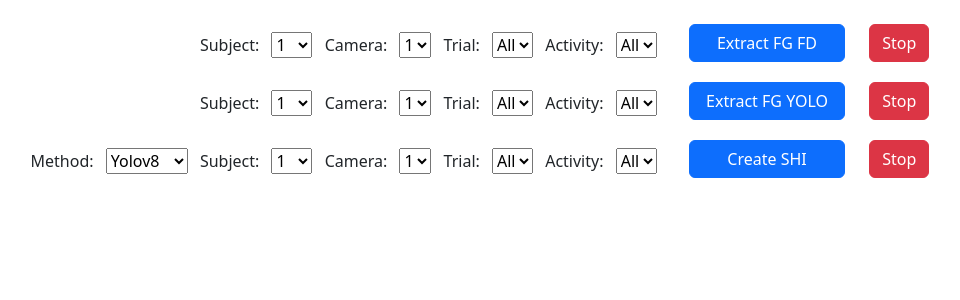
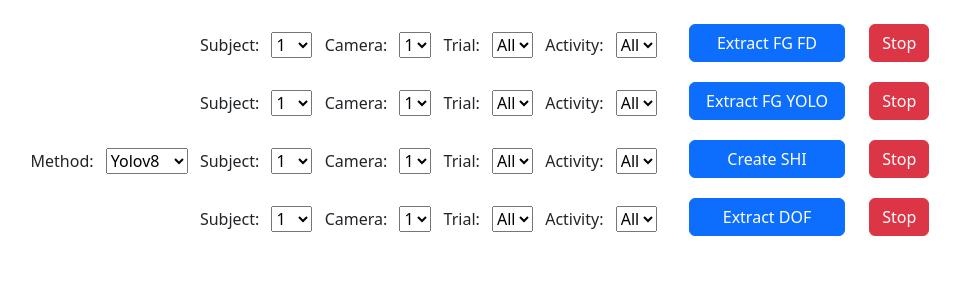
Before and after one commit to Towtex/fall-detection, a Flask app: page /feature-extraction in a window 1280 px wide. Shown: the part 56-356 px from the top of the page, without its empty margins (144-1104 px from the left). Run offline with Flask 3, Linux system fonts and the light colour scheme; some libraries are stand-ins or nearby versions.

Commit message:
feat: [done] extract DOF

```diff
--- a/app/app.py
+++ b/app/app.py
@@ -9,6 +9,7 @@ from utils.create_background import create_background_image
 from utils.extract_fg_fd import extract_fg
 from utils.extract_fg_yolo import extract_fg_yolo
 from utils.create_SHI import create_shi
+from utils.extract_DOF import extract_color_dof
 
 
 app = Flask(__name__, static_folder='static', template_folder='templates')
@@ -262,6 +263,53 @@ def stop_create_shi():
     abort_signal.set()
     return jsonify({'message': 'SHI creation has been stopped.'}), 200
 
+@app.route('/api/extract_dof', methods=['POST'])
+def extract_dof_api():
+    global abort_signal
+    abort_signal.clear()
+    data = request.get_json()
+    subject = data.get('subject')
+    camera = data.get('camera')
+    trial = data.get('trial')
+    activity = data.get('activity')
+    dataset_path = os.path.abspath(
+        os.path.join(
+            os.path.dirname(__file__),
+            '..',
+            'UP_Fall_Dataset'
+        )
+    )
+
+    def generate():
+        if trial == 'all':
+            for tr in range(1, 4):
+                if activity == 'all':
+                    for act in range(1, 12):
+                        if abort_signal.is_set():
+                            break
+                        extract_color_dof(dataset_path, subject, camera, tr, act)
+                        yield f'data: Processing subject {subject}, camera {camera}, trial {tr}, activity {act}\n\n'
+                else:
+                    extract_color_dof(dataset_path, subject, camera, tr, int(activity))
+                    yield f'data: Processing subject {subject}, camera {camera}, trial {tr}, activity {activity}\n\n'
+        else:
+            if activity == 'all':
+                for act in range(1, 12):
+                    if abort_signal.is_set():
+                        break
+                    extract_color_dof(dataset_path, subject, camera, int(trial), act)
+                    yield f'data: Processing subject {subject}, camera {camera}, trial {trial}, activity {act}\n\n'
+            else:
+                extract_color_dof(dataset_path, subject, camera, int(trial), int(activity))
+                yield f'data: Processing subject {subject}, camera {camera}, trial {trial}, activity {activity}\n\n'
+    return Response(generate(), mimetype='text/event-stream')
+
+@app.route('/api/stop_extract_dof', methods=['POST'])
+def stop_extract_dof():
+    global abort_signal
+    abort_signal.set()
+    return jsonify({'message': 'DOF extraction has been stopped.'}), 200
+
 # Serve files dynamically from the output folder
 @app.route('/output/<path:filename>')
 def output_file(filename):
--- a/app/static/js/feature-extraction.js
+++ b/app/static/js/feature-extraction.js
@@ -190,3 +190,67 @@ document.getElementById('btn-stop-create-shi').addEventListener('click', functio
         alert('An error occurred while stopping SHI creation.');
     });
 });
+
+let extractDofController = new AbortController();
+
+document.getElementById('btn-extract-dof').addEventListener('click', function () {
+    const subject = document.getElementById('subject-select-dof').value;
+    const camera = document.getElementById('camera-select-dof').value;
+    const trial = document.getElementById('trial-select-dof').value;
+    const activity = document.getElementById('activity-select-dof').value;
+    console.log('Subject:', subject, 'Camera:', camera, 'Trial:', trial, 'Activity:', activity);
+    extractDofController = new AbortController();
+
+    // Show starting message
+    alert(`Starting DOF extraction for Subject: ${subject}, Camera: ${camera}, Trial: ${trial}, Activity: ${activity}...`);
+
+    const startTime = Date.now();
+
+    fetch('/api/extract_dof', {
+        method: 'POST',
+        headers: {
+            'Content-Type': 'application/json'
+        },
+        body: JSON.stringify({ subject: subject, camera: camera, trial: trial, activity: activity }),
+        signal: extractDofController.signal
+    })
+        .then(response => {
+            if (response.ok) {
+                response.text().then(() => {
+                    const endTime = Date.now();
+                    const executionTime = ((endTime - startTime) / 1000).toFixed(2);
+                    alert(`DOF extraction completed successfully for Subject: ${subject}, Camera: ${camera}, Trial: ${trial}, Activity: ${activity} in ${executionTime} seconds!`);
+                });
+            } else {
+                alert('Failed to extract DOF.');
+            }
+        })
+        .catch(error => {
+            if (error.name === 'AbortError') {
+                console.log('DOF extraction was aborted.');
+            } else {
+                console.error('Error:', error);
+                alert('An error occurred while extracting DOF.');
+            }
+        });
+});
+
+document.getElementById('btn-stop-extract-dof').addEventListener('click', function () {
+    fetch('/api/stop_extract_dof', {
+        method: 'POST',
+        headers: {
+            'Content-Type': 'application/json'
+        }
+    })
+    .then(response => {
+        if (response.ok) {
+            alert('DOF extraction has been stopped.');
+        } else {
+            alert('Failed to stop DOF extraction.');
+        }
+    })
+    .catch(error => {
+        console.error('Error:', error);
+        alert('An error occurred while stopping DOF extraction.');
+    });
+});
--- a/app/templates/feature-extraction.html
+++ b/app/templates/feature-extraction.html
@@ -182,5 +182,63 @@
     </div>
 </div>
 
+<div class="row" style="margin: 1rem;">
+    <div class="col-md-8 text-end">
+        <label for="subject-select-dof">Subject: </label>
+        <select id="subject-select-dof">
+            <option value="1">1</option>
+            <option value="2">2</option>
+            <option value="3">3</option>
+            <option value="4">4</option>
+            <option value="5">5</option>
+            <option value="6">6</option>
+            <option value="7">7</option>
+            <option value="8">8</option>
+            <option value="9">9</option>
+            <option value="10">10</option>
+            <option value="11">11</option>
+            <option value="12">12</option>
+            <option value="13">13</option>
+            <option value="14">14</option>
+            <option value="15">15</option>
+            <option value="16">16</option>
+            <option value="17">17</option>
+        </select>
+        <label for="camera-select-dof">Camera: </label>
+        <select id="camera-select-dof">
+            <option value="1">1</option>
+            <option value="2">2</option>
+        </select>
+        <label for="trial-select-dof">Trial: </label>
+        <select id="trial-select-dof">
+            <option value="all">All</option>
+            <option value="1">1</option>
+            <option value="2">2</option>
+            <option value="3">3</option>
+        </select>
+        <label for="activity-select-dof">Activity: </label>
+        <select id="activity-select-dof">
+            <option value="all">All</option>
+            <option value="1">1</option>
+            <option value="2">2</option>
+            <option value="3">3</option>
+            <option value="4">4</option>
+            <option value="5">5</option>
+            <option value="6">6</option>
+            <option value="7">7</option>
+            <option value="8">8</option>
+            <option value="9">9</option>
+            <option value="10">10</option>
+            <option value="11">11</option>
+        </select>
+    </div>
+    <div class="col-md-2 text-center">
+        <button type="button" class="btn btn-primary w-100" id="btn-extract-dof">Extract DOF</button>
+    </div>
+    <div class="col-md-2 text-start">
+        <button type="button" class="btn btn-danger" id="btn-stop-extract-dof">Stop</button>
+    </div>
+</div>
+
 <script src="{{ url_for('static', filename='js/feature-extraction.js') }}"></script>
 {% endblock %}
--- a/app/utils/create_SHI.py
+++ b/app/utils/create_SHI.py
@@ -54,6 +54,8 @@ def create_shi(method, dataset_path: str, subject: int, camera: int, trial: int,
     file_list = os.listdir(fg_folder)
     total_files = len(file_list) - 1
 
+    print(f"Creating SHI for subject: {subject}, camera: {camera}, trial: {trial}, activity: {activity}")
+
     for index in range(1, total_files + 1):
         if abort_signal.is_set():
             print("SHI creation aborted.")
```
Also changed, not shown: app/utils/extract_DOF.py (added, +80 -0 lines).
